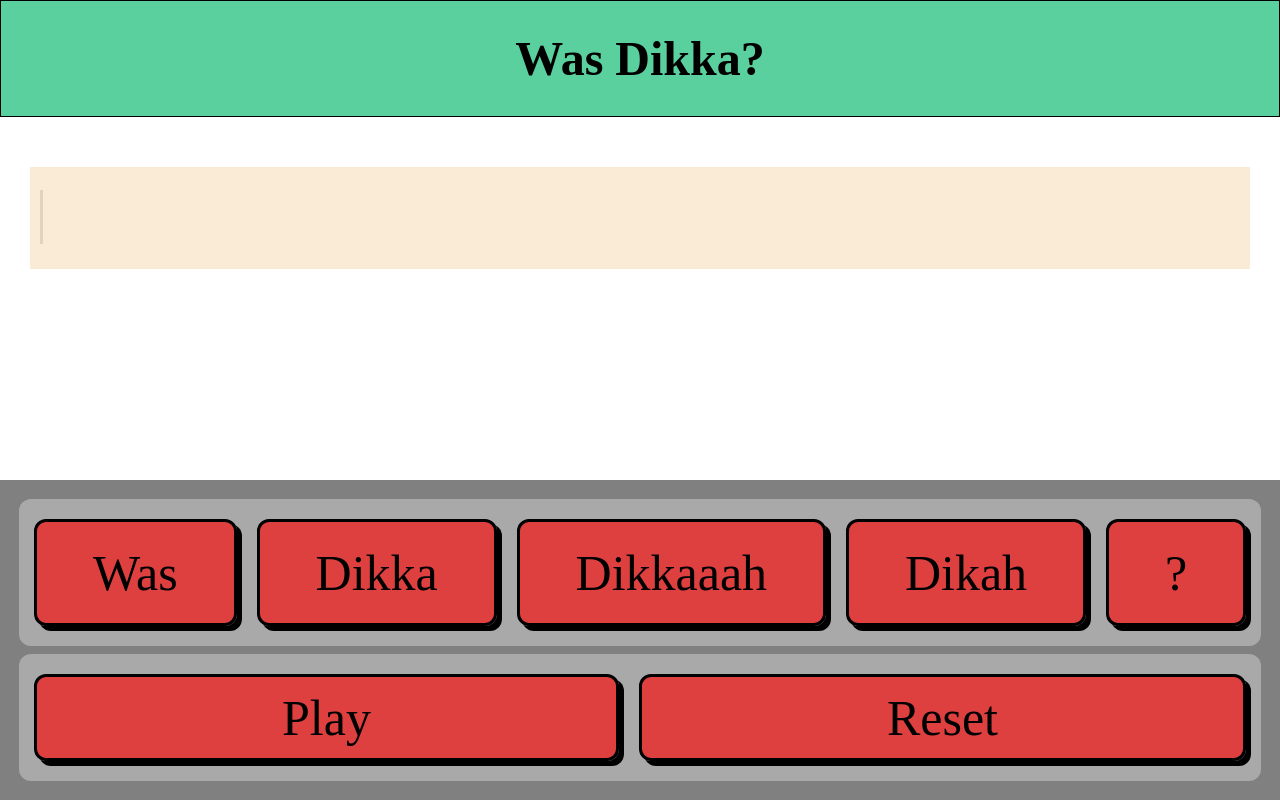
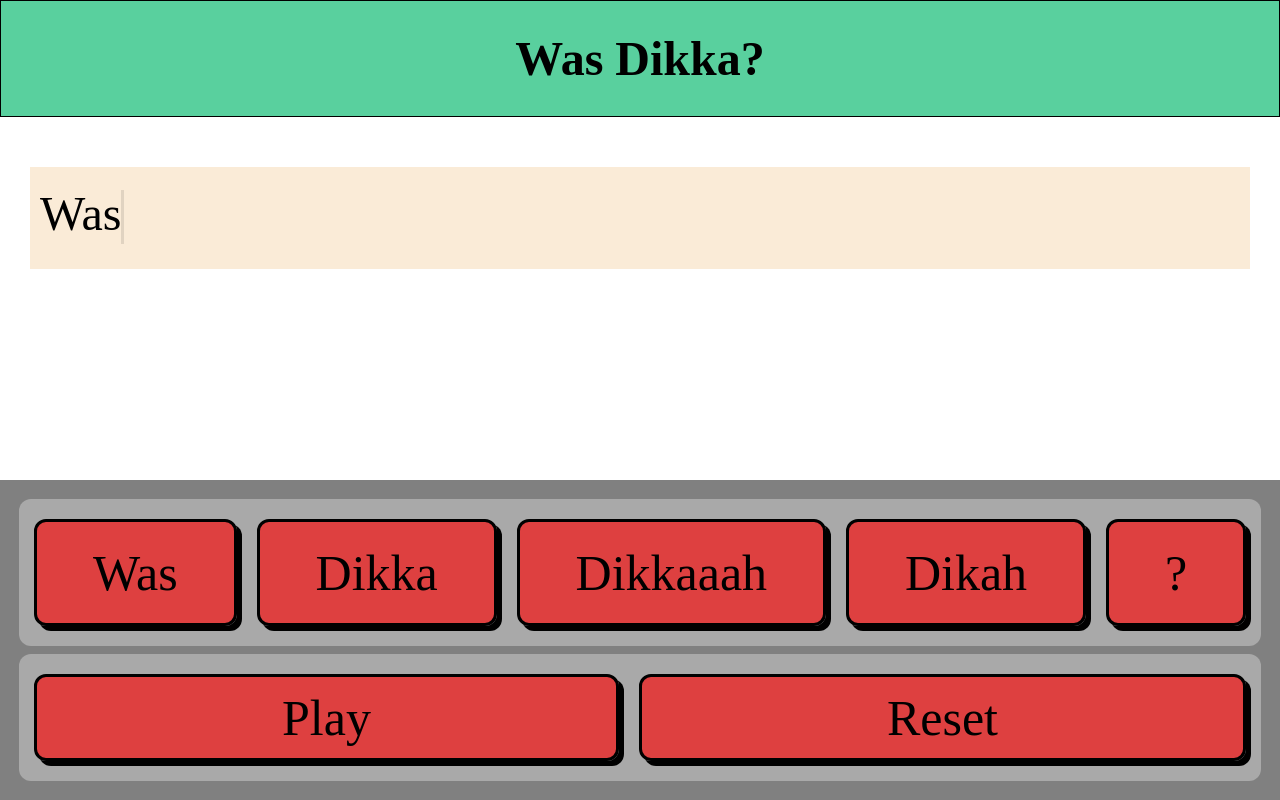
Before and after one commit to mercedesjul/was, a plain HTML site: page index.html in a window 1280 px wide. Both pictures are taken after a click on the button "Was". Drawn offline with Linux system fonts and the light colour scheme.

Commit message:
Update index.html

```diff
--- a/index.html
+++ b/index.html
@@ -130,8 +130,8 @@
                 audio.play();
             }
             function button(string) {
-                for(audio of audios) {
-                    audio.load();
+                for(audio in audios) {
+                    audios[audio].load();
                 }
                 out.innerHTML = out.innerHTML + ' <span class="out_span" id="' + current + '_out"> '+ string[0].toUpperCase() + string.substr(1) + '</span>';
                 clearEvents();
```
